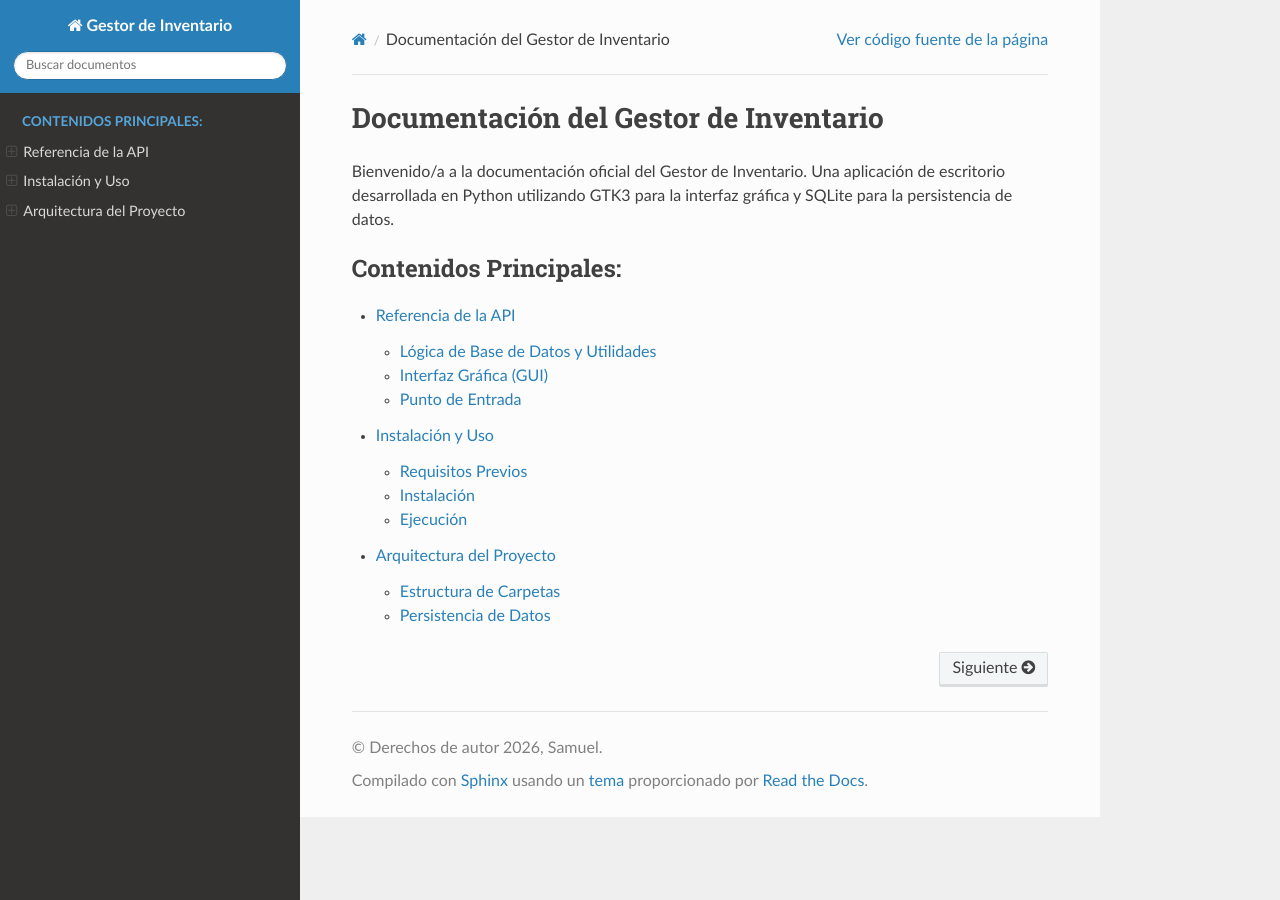
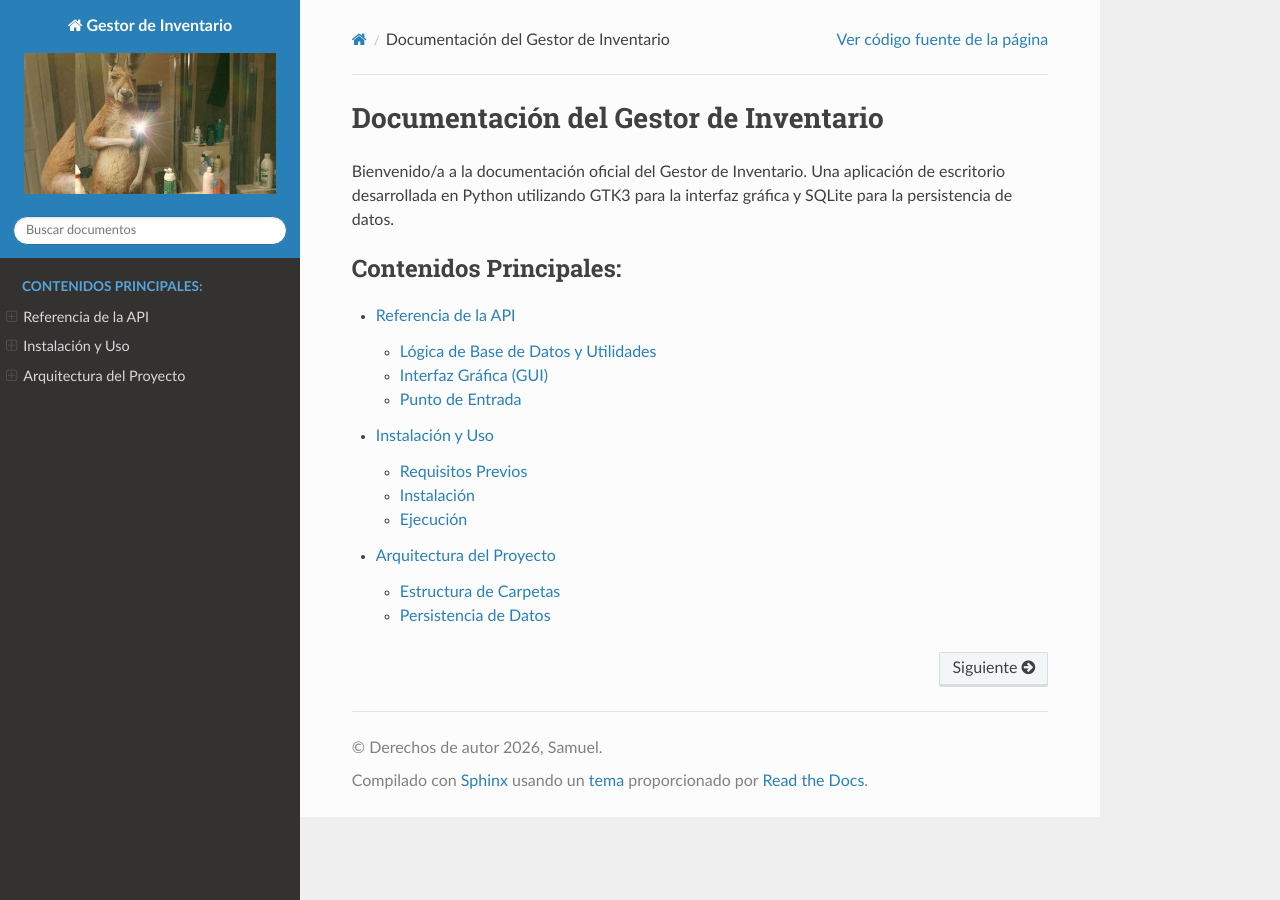
Before and after one commit to shermidagre/Trabajo_DI, a Sphinx documentation site: the page built from docs/source/index.rst, in a window 1280 px wide. Built offline with Sphinx 7.4.7 and the Read the Docs theme 3.1.0, drawn with Linux system fonts in a browser that asks for light colours.

Commit message:
configurado

```diff
--- a/docs/source/conf.py
+++ b/docs/source/conf.py
@@ -60,6 +60,9 @@ html_theme_options = {
     'sticky_navigation': True,
     'navigation_depth': 4,
 }
+
+# logo en docs/source/_static/logo.png
+html_logo = "_static/logo.png"
 html_static_path = ['_static']
 
 # -- Options for todo extension ----------------------------------------------
```
Also changed, not shown: docs/source/_static/logo.png (added).
